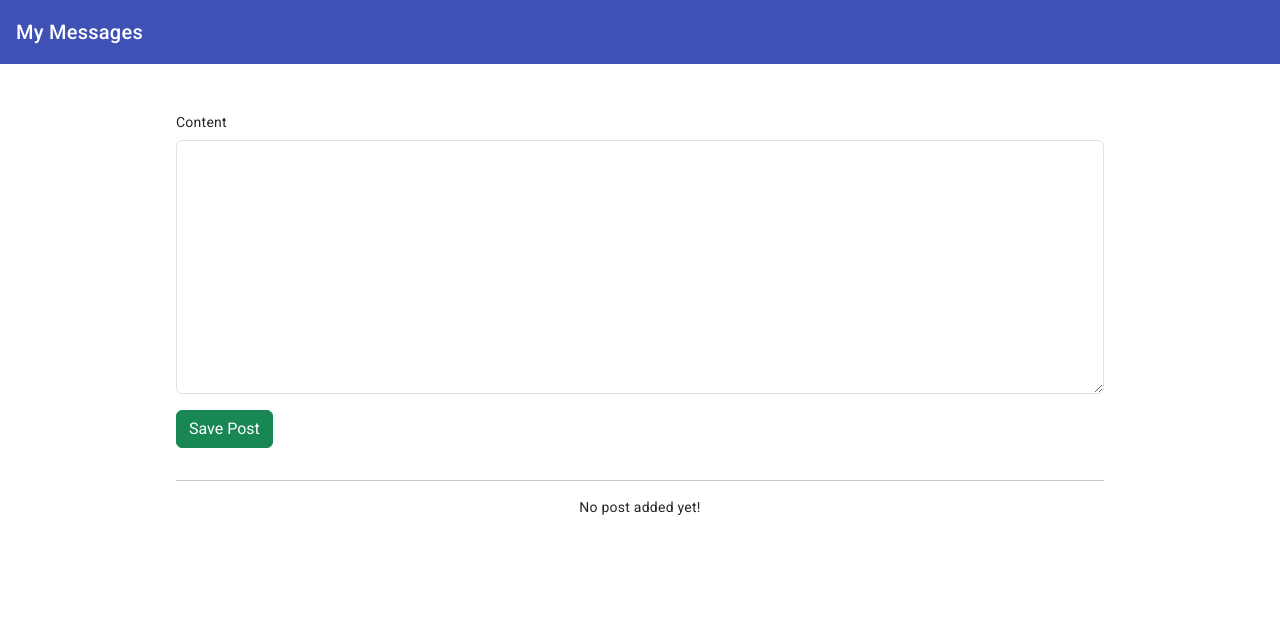
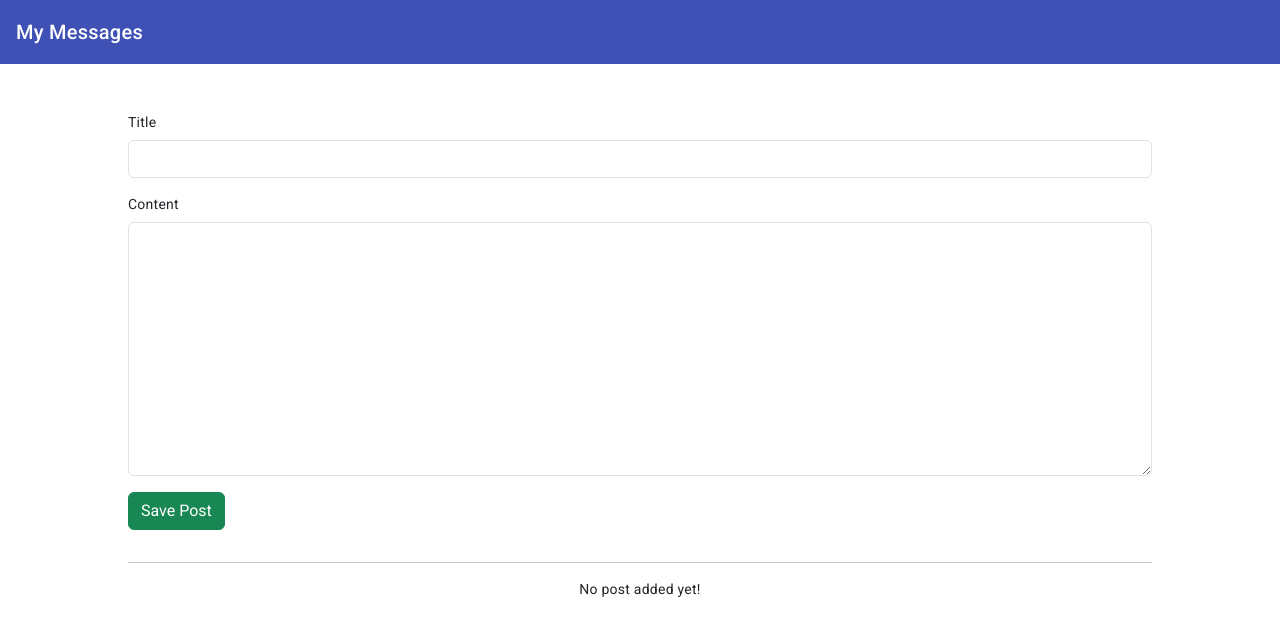
Before and after one commit to priynshuchouhn/mean-project-frontend, an Angular app: page / in a window 1280 px wide. Shown: the top 636 px of the page. Built offline with nearby package versions, Linux system fonts and the light colour scheme.

Commit message:
Post addding function

```diff
--- a/src/app/app.component.html
+++ b/src/app/app.component.html
@@ -1,4 +1,14 @@
 <app-header></app-header>
 <main>
-    <app-post-create></app-post-create>
+    <div class="row">
+        <div class="col-md-12">
+            <app-post-create (postAdded)="onPostAdded($event)"></app-post-create>
+        </div>
+    </div>
+    <hr>
+    <div class="row">
+        <div class="col-md-12">
+            <app-post-list [posts]="posts"></app-post-list>
+        </div>
+    </div>
 </main>
--- a/src/app/app.component.ts
+++ b/src/app/app.component.ts
@@ -6,5 +6,10 @@ import { Component } from '@angular/core';
   styleUrls: ['./app.component.css']
 })
 export class AppComponent {
-  title = 'frontend';
+  title = 'fronted'
+  posts: {title: string, content: string}[] = [];
+
+  onPostAdded(post: {title: string, content: string}){
+    this.posts.push(post)
+  }
 }
--- a/src/app/app.module.ts
+++ b/src/app/app.module.ts
@@ -10,6 +10,7 @@ import { MatToolbarModule } from '@angular/material/toolbar';
 import {MatExpansionModule} from '@angular/material/expansion';
 import { HeaderComponent } from './header/header.component';
 import { PostListComponent } from './posts/post-list/post-list.component'
+import { FormsModule } from '@angular/forms';
 
 
 @NgModule({
@@ -22,6 +23,7 @@ import { PostListComponent } from './posts/post-list/post-list.component'
   imports: [
     BrowserModule,
     AppRoutingModule,
+    FormsModule,
     NoopAnimationsModule,
     MatInputModule,
     MatToolbarModule,
--- a/src/app/posts/post-create/post-create.component.html
+++ b/src/app/posts/post-create/post-create.component.html
@@ -1,23 +1,25 @@
-<div class="contianer p-5">
+<div class="contianer mt-5">
     <div class="row">
         <div class="col-md-12 m-auto">
             <div class="form-group mb-3">
-                <label for="title" class="form-label">Content</label>
-                <textarea name="" id="" cols="30" rows="10" class="form-control"></textarea>
+                <label for="title" class="form-label">Title</label>
+               <input type="text" name="title" id="title" class="form-control" [(ngModel)]="title">
             </div>
         </div>
     </div>
     <div class="row">
         <div class="col-md-12 m-auto">
             <div class="form-group mb-3">
-                <button class="btn btn-success">Save Post</button>
+                <label for="content" class="form-label">Content</label>
+                <textarea name="" id="content" cols="30" rows="10" class="form-control" [(ngModel)]="content"></textarea>
             </div>
         </div>
     </div>
-    <hr>
     <div class="row">
-        <div class="col-md-12">
-            <app-post-list></app-post-list>
+        <div class="col-md-12 m-auto">
+            <div class="form-group mb-3">
+                <button class="btn btn-success" (click)="onAddPost()">Save Post</button>
+            </div>
         </div>
     </div>
 </div>
--- a/src/app/posts/post-create/post-create.component.ts
+++ b/src/app/posts/post-create/post-create.component.ts
@@ -1,4 +1,4 @@
-import { Component } from '@angular/core';
+import { Component, EventEmitter, Output } from '@angular/core';
 
 @Component({
   selector: 'app-post-create',
@@ -6,5 +6,19 @@ import { Component } from '@angular/core';
   styleUrls: ['./post-create.component.css']
 })
 export class PostCreateComponent {
+  title: string = '';
+  content: string = '';
 
+  @Output() postAdded = new EventEmitter();
+
+
+  onAddPost(){
+    const post = {
+      title: this.title,
+      content: this.content
+    }
+    this.postAdded.emit(post);
+    this.title = '';
+    this.content= '';
+  }
 }
--- a/src/app/posts/post-list/post-list.component.ts
+++ b/src/app/posts/post-list/post-list.component.ts
@@ -1,4 +1,4 @@
-import { Component } from '@angular/core';
+import { Component, Input } from '@angular/core';
 
 @Component({
   selector: 'app-post-list',
@@ -7,7 +7,7 @@ import { Component } from '@angular/core';
 })
 export class PostListComponent {
 
-  posts: {title: string, content:string}[] = [
+  @Input() posts: {title: string, content:string}[] = [
     // {title: 'First post', content:'This the content of first post'},
     // {title: 'second post', content:'This the content of second post'},
     // {title: 'third post', content:'This the content of third post'},
```
